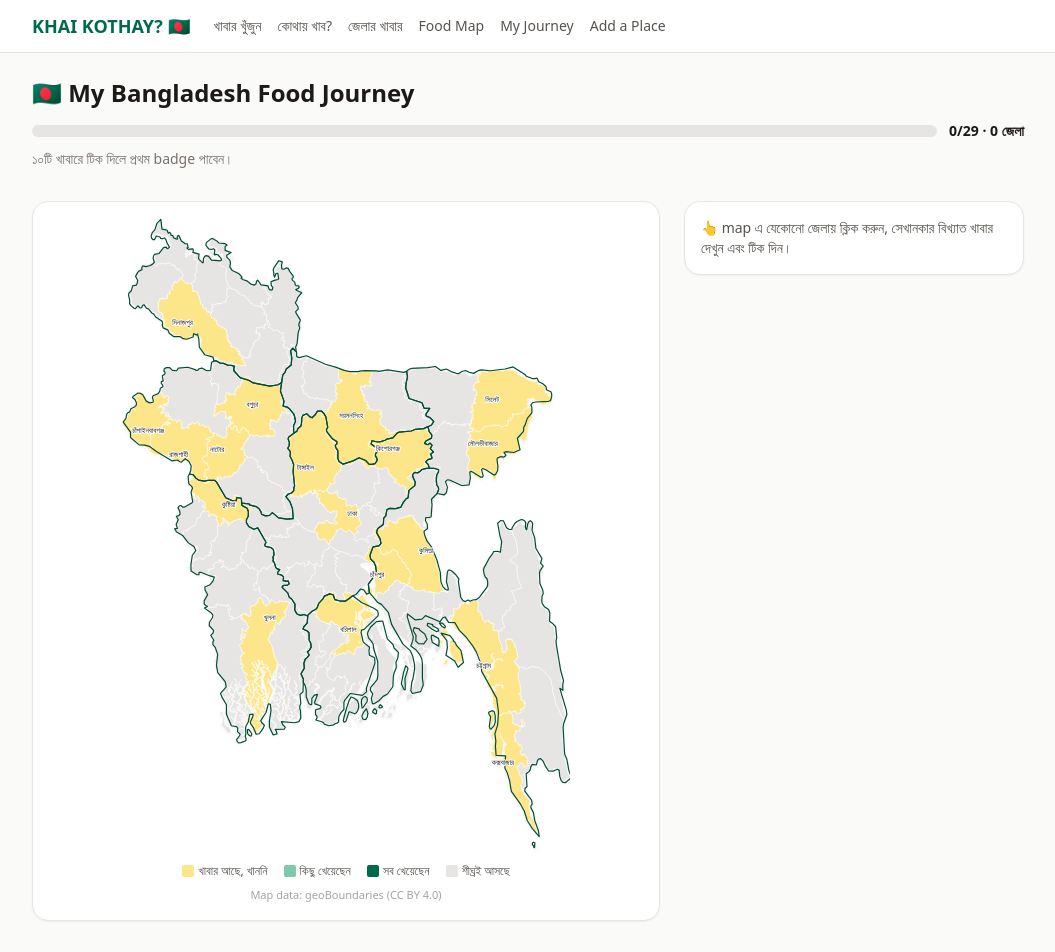
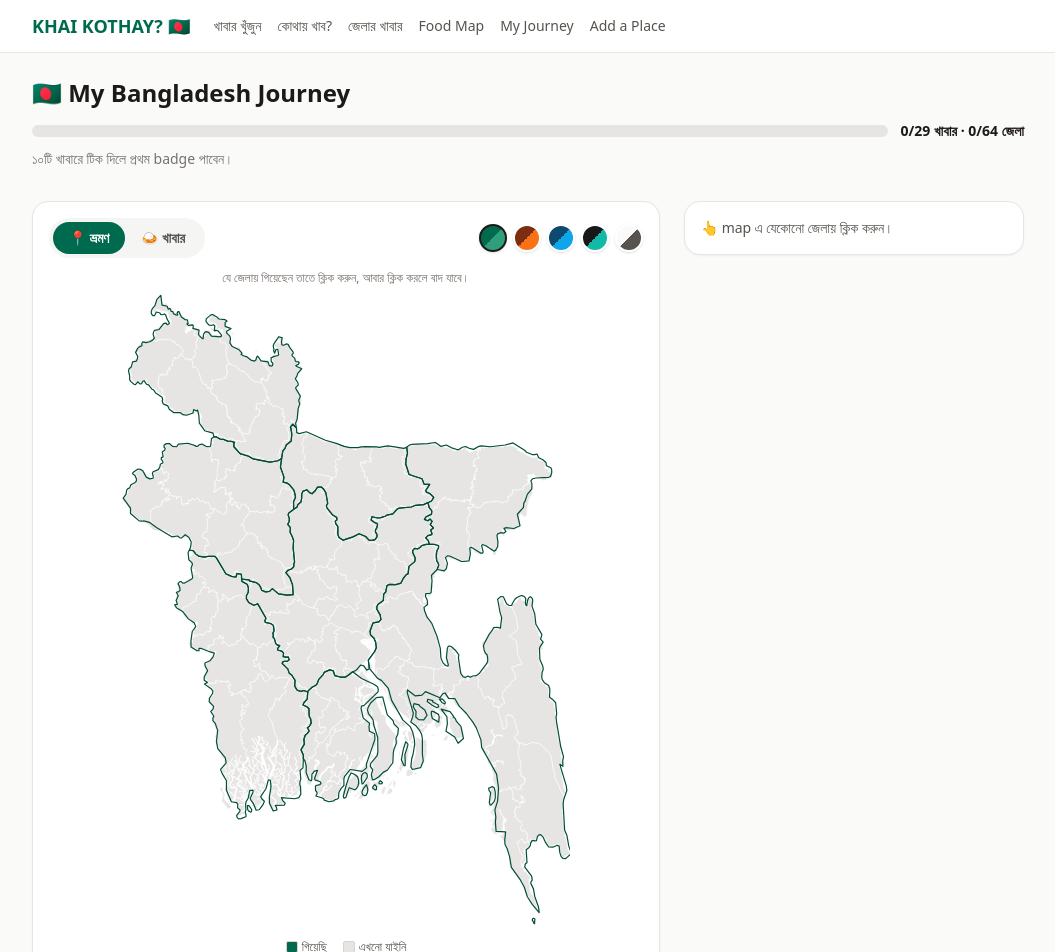
Before and after one commit to rrahul178/khai-kothay, a Next.js app: page /journey in a window 1280 px wide. Shown: the top 952 px of the page, without its empty margins (112-1167 px from the left). Built offline with nearby package versions, Linux system fonts and the light colour scheme.

Commit message:
Journey map: visited/foods modes, click-to-mark, 5 themes, PNG/JPG/PDF export
Co-Authored-By: Claude Sonnet 5.5 <noreply@anthropic.com>
Claude-Session: https://claude.ai/code/session_0163UmEMoaHZzVsJNxkYzTdN

```diff
--- a/package.json
+++ b/package.json
@@ -9,6 +9,7 @@
     "lint": "next lint"
   },
   "dependencies": {
+    "jspdf": "^4.2.1",
     "maplibre-gl": "^4.7.1",
     "next": "^15.1.0",
     "react": "^19.0.0",
--- a/src/app/journey/page.tsx
+++ b/src/app/journey/page.tsx
@@ -1,12 +1,13 @@
 "use client";
 import { useEffect, useMemo, useRef, useState } from "react";
 import Link from "next/link";
-import BangladeshMap, { districtFill } from "@/components/BangladeshMap";
+import BangladeshMap from "@/components/BangladeshMap";
 import FoodImage from "@/components/FoodImage";
 import { BD_MAP } from "@/data/bdmap";
 import { categories, foods, type Food } from "@/data/foods";
 import { districts, getDistrict } from "@/data/geo";
 import { useLocalList } from "@/lib/useLocalList";
+import { districtFill, getTheme, legendFor, themes, type MapMode } from "@/lib/mapTheme";
 import { badgesFor } from "@/lib/utils";
 
 const CARD_W = 1080;
@@ -32,83 +33,109 @@ function FoodTick({ food, on, toggle }: { food: Food; on: boolean; toggle: () =>
 }
 
 export default function Journey() {
-  const { items: eaten, toggle } = useLocalList("kk:eaten");
+  const { items: eaten, toggle: toggleEaten } = useLocalList("kk:eaten");
+  const { items: visited, toggle: toggleVisited } = useLocalList("kk:visited");
   const canvas = useRef<HTMLCanvasElement>(null);
   const [selected, setSelected] = useState<string | null>(null);
   const [filter, setFilter] = useState<string>("all");
+  const [mode, setMode] = useState<MapMode>("visited");
+  const [themeId, setThemeId] = useState("green");
+  const theme = getTheme(themeId);
+
+  // remember mode + theme on this device
+  useEffect(() => {
+    try {
+      const m = localStorage.getItem("kk:mapmode") as MapMode | null;
+      const t = localStorage.getItem("kk:maptheme");
+      if (m === "visited" || m === "foods") setMode(m);
+      if (t) setThemeId(t);
+    } catch {}
+  }, []);
+  useEffect(() => {
+    try {
+      localStorage.setItem("kk:mapmode", mode);
+      localStorage.setItem("kk:maptheme", themeId);
+    } catch {}
+  }, [mode, themeId]);
 
   const total = foods.length; // grows as you add more foods (long-term goal: 100)
   const badges = useMemo(() => badgesFor(eaten), [eaten]);
-  const exploredSlugs = useMemo(
+  const foodDistricts = useMemo(
     () => new Set(eaten.map((s) => foods.find((f) => f.slug === s)?.originDistrict).filter(Boolean) as string[]),
     [eaten]
   );
-  const explored = exploredSlugs.size;
   const pct = Math.round((eaten.length / total) * 100);
 
   const sel = selected ? getDistrict(selected) : null;
   const selFoods = selected ? foods.filter((f) => f.originDistrict === selected) : [];
   const shown = filter === "all" ? foods : foods.filter((f) => f.category === filter);
 
-  // Share card: draws the same map (real district shapes) coloured by progress.
+  const onSelect = (slug: string) => {
+    setSelected(slug);
+    if (mode === "visited") toggleVisited(slug); // click-to-mark, like a scratch map
+  };
+
+  // Export card: same real district shapes, coloured with the chosen theme.
   useEffect(() => {
     const c = canvas.current;
     if (!c) return;
     const g = c.getContext("2d")!;
     const bg = g.createLinearGradient(0, 0, 0, CARD_H);
-    bg.addColorStop(0, "#006a4e");
-    bg.addColorStop(1, "#003d2c");
+    bg.addColorStop(0, theme.bg[0]);
+    bg.addColorStop(1, theme.bg[1]);
     g.fillStyle = bg;
     g.fillRect(0, 0, CARD_W, CARD_H);
 
+    const isVisited = mode === "visited";
     g.textAlign = "center";
-    g.fillStyle = "#fff";
+    g.fillStyle = theme.onBg;
     g.font = "bold 60px sans-serif";
-    g.fillText("MY BANGLADESH FOOD JOURNEY", CARD_W / 2, 100);
+    g.fillText(isVisited ? "MY BANGLADESH" : "MY BANGLADESH FOOD JOURNEY", CARD_W / 2, 100);
+    g.globalAlpha = 0.75;
     g.font = "30px sans-serif";
-    g.fillStyle = "#bbf7d0";
-    g.fillText("আমার বাংলাদেশের খাবারের ভ্রমণ", CARD_W / 2, 148);
+    g.fillText(isVisited ? "আমার দেখা বাংলাদেশ" : "আমার বাংলাদেশের খাবারের ভ্রমণ", CARD_W / 2, 148);
+    g.globalAlpha = 1;
 
-    // map panel
     const s = 1.2;
     const mw = BD_MAP.width * s;
     const mh = BD_MAP.height * s;
     const mx = 40;
     const my = 190;
-    g.fillStyle = "rgba(255,255,255,0.08)";
-    g.beginPath();
-    g.roundRect(mx - 20, my - 10, mw + 40, mh + 30, 28);
-    g.fill();
     g.save();
     g.translate(mx, my + 10);
     g.scale(s, s);
     for (const d of BD_MAP.districts) {
-      g.fillStyle = districtFill(d.slug, eaten);
-      g.fill(new Path2D(d.d));
-      g.strokeStyle = "#ffffff";
+      const p = new Path2D(d.d);
+      g.fillStyle = districtFill(d.slug, mode, theme, eaten, visited);
+      g.fill(p);
+      g.strokeStyle = theme.border;
       g.lineWidth = 0.7;
-      g.stroke(new Path2D(d.d));
+      g.stroke(p);
     }
-    g.strokeStyle = "#003d2c";
+    g.strokeStyle = theme.division;
     g.lineWidth = 1.6;
     for (const d of BD_MAP.divisions) g.stroke(new Path2D(d.d));
     g.restore();
 
-    // stats column
     const cx = mx + mw + 60 + (CARD_W - (mx + mw + 60) - 40) / 2;
-    g.fillStyle = "#f42a41";
+    const bigNum = isVisited ? `${visited.length}/${districts.length}` : `${eaten.length}/${total}`;
+    const bigLabel = isVisited ? "districts visited" : "foods tasted";
+    const subNum = isVisited ? `${eaten.length}/${total}` : `${foodDistricts.size}/${districts.length}`;
+    const subLabel = isVisited ? "foods tasted" : "districts explored";
+    g.fillStyle = theme.accent;
     g.beginPath();
     g.arc(cx, 330, 120, 0, Math.PI * 2);
     g.fill();
-    g.fillStyle = "#fff";
-    g.font = "bold 84px sans-serif";
-    g.fillText(`${eaten.length}/${total}`, cx, 355);
+    g.fillStyle = theme.id === "paper" || theme.id === "sunset" || theme.id === "night" ? "#111" : "#fff";
+    g.font = "bold 78px sans-serif";
+    g.fillText(bigNum, cx, 352);
+    g.fillStyle = theme.onBg;
     g.font = "26px sans-serif";
-    g.fillText("foods tasted", cx, 468);
+    g.fillText(bigLabel, cx, 468);
     g.font = "bold 54px sans-serif";
-    g.fillText(`${explored}/${districts.length}`, cx, 560);
+    g.fillText(subNum, cx, 560);
     g.font = "26px sans-serif";
-    g.fillText("districts explored", cx, 596);
+    g.fillText(subLabel, cx, 596);
 
     g.font = "bold 28px sans-serif";
     g.fillText("Badges", cx, 670);
@@ -116,49 +143,64 @@ export default function Journey() {
     const list = badges.length ? badges.slice(0, 6).map((b) => `${b.emoji} ${b.label}`) : ["🍴 শুরু করুন!"];
     list.forEach((t, i) => g.fillText(t, cx, 716 + i * 46));
 
-    // legend
     const ly = my + mh + 40;
-    const items: [string, string][] = [["#fde68a", "To try"], ["#7cc9ad", "Started"], ["#006a4e", "Complete"], ["#e7e5e4", "Coming soon"]];
     g.font = "24px sans-serif";
     g.textAlign = "left";
     let lx = 90;
-    for (const [col, label] of items) {
+    for (const [col, label] of legendFor(mode, theme)) {
       g.fillStyle = col;
       g.fillRect(lx, ly - 20, 26, 26);
-      g.fillStyle = "#fff";
+      g.strokeStyle = theme.onBg;
+      g.globalAlpha = 0.35;
+      g.strokeRect(lx, ly - 20, 26, 26);
+      g.globalAlpha = 1;
+      g.fillStyle = theme.onBg;
       g.fillText(label, lx + 36, ly);
       lx += 36 + g.measureText(label).width + 40;
     }
 
     g.textAlign = "center";
-    g.fillStyle = "#fff";
+    g.fillStyle = theme.onBg;
     g.font = "bold 52px sans-serif";
     g.fillText("Khai Kothay? 🇧🇩", CARD_W / 2, CARD_H - 70);
+    g.globalAlpha = 0.75;
     g.font = "24px sans-serif";
-    g.fillStyle = "#bbf7d0";
     g.fillText("khai-kothay.vercel.app", CARD_W / 2, CARD_H - 30);
+    g.globalAlpha = 0.5;
     g.font = "16px sans-serif";
-    g.fillStyle = "rgba(255,255,255,.55)";
     g.textAlign = "right";
     g.fillText("Map: geoBoundaries (CC BY 4.0)", CARD_W - 24, CARD_H - 8);
-  }, [eaten, badges, total, explored]);
+    g.globalAlpha = 1;
+  }, [eaten, visited, badges, total, foodDistricts, mode, theme]);
 
-  const download = () => {
+  const save = (href: string, ext: string) => {
     const a = document.createElement("a");
-    a.download = "my-bangladesh-food-journey.png";
-    a.href = canvas.current!.toDataURL("image/png");
+    a.download = `my-bangladesh-${mode === "visited" ? "map" : "food-journey"}.${ext}`;
+    a.href = href;
     a.click();
   };
+  const exportImg = (type: "png" | "jpg") => {
+    const url = canvas.current!.toDataURL(type === "png" ? "image/png" : "image/jpeg", 0.92);
+    save(url, type);
+  };
+  const exportPdf = async () => {
+    const { jsPDF } = await import("jspdf"); // loaded only when needed
+    const pdf = new jsPDF({ orientation: "portrait", unit: "px", format: [CARD_W, CARD_H], hotfixes: ["px_scaling"] });
+    pdf.addImage(canvas.current!.toDataURL("image/jpeg", 0.92), "JPEG", 0, 0, CARD_W, CARD_H);
+    save(pdf.output("bloburl").toString(), "pdf");
+  };
+
+  const legend = legendFor(mode, theme);
 
   return (
     <div className="space-y-8">
       <div>
-        <h1 className="text-2xl font-extrabold">🇧🇩 My Bangladesh Food Journey</h1>
+        <h1 className="text-2xl font-extrabold">🇧🇩 My Bangladesh Journey</h1>
         <div className="mt-3 flex items-center gap-3">
           <div className="h-3 flex-1 overflow-hidden rounded-full bg-stone-200">
             <div className="h-full rounded-full bg-brand transition-all" style={{ width: `${pct}%` }} />
           </div>
-          <div className="text-sm font-semibold">{eaten.length}/{total} · {explored} জেলা</div>
+          <div className="text-sm font-semibold">{eaten.length}/{total} খাবার · {visited.length}/{districts.length} জেলা</div>
         </div>
         <div className="mt-2 flex flex-wrap gap-2">
           {badges.length ? badges.map((b) => <span key={b.id} className="chip">{b.emoji} {b.label}</span>) : <span className="text-sm text-stone-500">১০টি খাবারে টিক দিলে প্রথম badge পাবেন।</span>}
@@ -168,11 +210,38 @@ export default function Journey() {
       {/* Map + district panel */}
       <section className="grid gap-6 md:grid-cols-[1fr_340px]">
         <div className="card">
-          <BangladeshMap eaten={eaten} selected={selected} onSelect={setSelected} />
+          <div className="mb-3 flex flex-wrap items-center justify-between gap-3">
+            <div className="inline-flex rounded-full bg-stone-100 p-1 text-sm font-semibold">
+              <button onClick={() => setMode("visited")} className={`rounded-full px-4 py-1.5 ${mode === "visited" ? "bg-brand text-white" : "text-stone-600"}`}>📍 ভ্রমণ</button>
+              <button onClick={() => setMode("foods")} className={`rounded-full px-4 py-1.5 ${mode === "foods" ? "bg-brand text-white" : "text-stone-600"}`}>🍛 খাবার</button>
+            </div>
+            <div className="flex items-center gap-1.5" role="group" aria-label="Map theme">
+              {themes.map((t) => (
+                <button
+                  key={t.id}
+                  onClick={() => setThemeId(t.id)}
+                  title={t.label}
+                  aria-label={`Theme ${t.label}`}
+                  aria-pressed={themeId === t.id}
+                  className={`h-7 w-7 rounded-full border-2 ${themeId === t.id ? "border-stone-900" : "border-white"} shadow`}
+                  style={{ background: `linear-gradient(135deg, ${t.bg[0]} 50%, ${t.p2} 50%)` }}
+                />
+              ))}
+            </div>
+          </div>
+          <p className="mb-2 text-center text-xs text-stone-500">
+            {mode === "visited" ? "যে জেলায় গিয়েছেন তাতে ক্লিক করুন, আবার ক্লিক করলে বাদ যাবে।" : "জেলায় ক্লিক করে সেখানকার খাবার দেখুন ও টিক দিন।"}
+          </p>
+          <BangladeshMap eaten={eaten} visited={visited} mode={mode} theme={theme} selected={selected} onSelect={onSelect} />
           <div className="mt-3 flex flex-wrap justify-center gap-x-4 gap-y-1 text-xs text-stone-600">
-            {[["#fde68a", "খাবার আছে, খাননি"], ["#7cc9ad", "কিছু খেয়েছেন"], ["#006a4e", "সব খেয়েছেন"], ["#e7e5e4", "শীঘ্রই আসছে"]].map(([c, l]) => (
-              <span key={l} className="inline-flex items-center gap-1"><i className="inline-block h-3 w-3 rounded-sm" style={{ background: c }} />{l}</span>
+            {legend.map(([c, l]) => (
+              <span key={l} className="inline-flex items-center gap-1"><i className="inline-block h-3 w-3 rounded-sm border border-stone-300" style={{ background: c }} />{l}</span>
             ))}
+          </div>
+          <div className="mt-3 flex flex-wrap justify-center gap-2">
+            <button onClick={() => exportImg("png")} className="btn">⬇️ PNG</button>
+            <button onClick={() => exportImg("jpg")} className="btn-ghost">⬇️ JPG</button>
+            <button onClick={exportPdf} className="btn-ghost">⬇️ PDF</button>
           </div>
           <p className="mt-2 text-center text-[11px] text-stone-400">Map data: geoBoundaries (CC BY 4.0)</p>
         </div>
@@ -184,10 +253,13 @@ export default function Journey() {
                 <div className="text-lg font-bold">📍 {sel.nameBn}</div>
                 <div className="text-sm text-stone-500">{sel.nameEn}</div>
               </div>
+              <button onClick={() => toggleVisited(sel.slug)} className={`${visited.includes(sel.slug) ? "btn" : "btn-ghost"} justify-center`}>
+                {visited.includes(sel.slug) ? "✅ আমি গিয়েছি" : "📍 আমি এখানে গিয়েছি"}
+              </button>
               {selFoods.length ? (
                 <div className="grid grid-cols-2 gap-2">
                   {selFoods.map((f) => (
-                    <FoodTick key={f.slug} food={f} on={eaten.includes(f.slug)} toggle={() => toggle(f.slug)} />
+                    <FoodTick key={f.slug} food={f} on={eaten.includes(f.slug)} toggle={() => toggleEaten(f.slug)} />
                   ))}
                 </div>
               ) : (
@@ -196,7 +268,7 @@ export default function Journey() {
               <Link href={`/district/${sel.slug}`} className="btn-ghost">জেলার পাতা →</Link>
             </div>
           ) : (
-            <div className="card text-sm text-stone-600">👆 map এ যেকোনো জেলায় ক্লিক করুন, সেখানকার বিখ্যাত খাবার দেখুন এবং টিক দিন।</div>
+            <div className="card text-sm text-stone-600">👆 map এ যেকোনো জেলায় ক্লিক করুন।</div>
           )}
         </aside>
       </section>
@@ -212,17 +284,16 @@ export default function Journey() {
         </div>
         <div className="grid grid-cols-2 gap-3 sm:grid-cols-3 md:grid-cols-4">
           {shown.map((f) => (
-            <FoodTick key={f.slug} food={f} on={eaten.includes(f.slug)} toggle={() => toggle(f.slug)} />
+            <FoodTick key={f.slug} food={f} on={eaten.includes(f.slug)} toggle={() => toggleEaten(f.slug)} />
           ))}
         </div>
       </section>
 
-      {/* Share card */}
+      {/* Export preview */}
       <section className="space-y-3">
-        <h2 className="text-lg font-bold">Share your food journey</h2>
+        <h2 className="text-lg font-bold">Share card</h2>
         <canvas ref={canvas} width={CARD_W} height={CARD_H} className="mx-auto w-full max-w-sm rounded-2xl shadow" />
-        <div className="text-center"><button onClick={download} className="btn">⬇️ Download as image</button></div>
-        <p className="text-center text-xs text-stone-500">অগ্রগতি এই device এই সংরক্ষিত থাকে।</p>
+        <p className="text-center text-xs text-stone-500">উপরের PNG / JPG / PDF বোতাম দিয়ে এই card নামান। অগ্রগতি এই device এই সংরক্ষিত থাকে।</p>
       </section>
     </div>
   );
--- a/src/components/BangladeshMap.tsx
+++ b/src/components/BangladeshMap.tsx
@@ -2,72 +2,77 @@
 import { BD_MAP } from "@/data/bdmap";
 import { foods } from "@/data/foods";
 import { districts as geoDistricts } from "@/data/geo";
-
-// District fill by progress: grey = no foods listed yet, amber = foods to try, green shades = foods tried.
-export function districtFill(slug: string, eaten: string[]) {
-  const here = foods.filter((f) => f.originDistrict === slug);
-  if (!here.length) return "#e7e5e4";
-  const done = here.filter((f) => eaten.includes(f.slug)).length;
-  if (!done) return "#fde68a";
-  const t = done / here.length;
-  return t >= 1 ? "#006a4e" : t >= 0.5 ? "#2f9e7a" : "#7cc9ad";
-}
+import { districtFill, type MapMode, type MapTheme } from "@/lib/mapTheme";
 
 export default function BangladeshMap({
   eaten,
+  visited,
+  mode,
+  theme,
   selected,
   onSelect,
 }: {
   eaten: string[];
+  visited: string[];
+  mode: MapMode;
+  theme: MapTheme;
   selected: string | null;
   onSelect: (slug: string) => void;
 }) {
-  const centroid = (slug: string) => {
+  const withFoods = new Set(foods.map((f) => f.originDistrict));
+  const pos = (slug: string) => {
     const g = geoDistricts.find((d) => d.slug === slug)!;
-    const x = ((g.lng - BD_MAP.minLng) / (BD_MAP.maxLng - BD_MAP.minLng)) * BD_MAP.width;
-    const y = ((BD_MAP.maxLat - g.lat) / (BD_MAP.maxLat - BD_MAP.minLat)) * BD_MAP.height;
-    return { x, y };
+    return {
+      x: ((g.lng - BD_MAP.minLng) / (BD_MAP.maxLng - BD_MAP.minLng)) * BD_MAP.width,
+      y: ((BD_MAP.maxLat - g.lat) / (BD_MAP.maxLat - BD_MAP.minLat)) * BD_MAP.height,
+    };
   };
-  const withFoods = new Set(foods.map((f) => f.originDistrict));
+  const dark = theme.id === "night";
 
   return (
-    <svg
-      viewBox={`0 0 ${BD_MAP.width} ${BD_MAP.height}`}
-      className="mx-auto h-auto w-full max-w-md drop-shadow-sm"
-      role="group"
-      aria-label="Bangladesh food map"
-    >
+    <svg viewBox={`0 0 ${BD_MAP.width} ${BD_MAP.height}`} className="mx-auto h-auto w-full max-w-md" role="group" aria-label="Bangladesh map">
       <g>
         {BD_MAP.districts.map((d) => {
           const isSel = selected === d.slug;
+          const name = geoDistricts.find((g) => g.slug === d.slug);
           return (
             <path
               key={d.slug}
               d={d.d}
-              fill={districtFill(d.slug, eaten)}
-              stroke={isSel ? "#f42a41" : "#ffffff"}
-              strokeWidth={isSel ? 2 : 0.7}
-              className="cursor-pointer transition-opacity hover:opacity-80"
+              fill={districtFill(d.slug, mode, theme, eaten, visited)}
+              stroke={isSel ? theme.accent : theme.border}
+              strokeWidth={isSel ? 2.2 : 0.7}
+              tabIndex={0}
+              role="button"
+              aria-label={name?.nameEn}
+              className="cursor-pointer outline-none transition-opacity hover:opacity-75 focus-visible:opacity-75"
               onClick={() => onSelect(d.slug)}
+              onKeyDown={(e) => (e.key === "Enter" || e.key === " ") && onSelect(d.slug)}
             >
-              <title>{geoDistricts.find((g) => g.slug === d.slug)?.nameBn}</title>
+              <title>{name?.nameBn}</title>
             </path>
           );
         })}
       </g>
       <g pointerEvents="none">
         {BD_MAP.divisions.map((d) => (
-          <path key={d.slug} d={d.d} fill="none" stroke="#004d38" strokeWidth={1.6} strokeLinejoin="round" />
+          <path key={d.slug} d={d.d} fill="none" stroke={theme.division} strokeWidth={1.6} strokeLinejoin="round" />
         ))}
       </g>
-      <g pointerEvents="none" fontSize="10" fill="#1c1917" textAnchor="middle">
-        {geoDistricts
-          .filter((d) => withFoods.has(d.slug))
-          .map((d) => {
-            const { x, y } = centroid(d.slug);
-            return <text key={d.slug} x={x} y={y + 3} stroke="#fff" strokeWidth={2.5} paintOrder="stroke">{d.nameBn}</text>;
-          })}
-      </g>
+      {mode === "foods" && (
+        <g pointerEvents="none" fontSize="10" fill={dark ? "#fafafa" : "#1c1917"} textAnchor="middle">
+          {geoDistricts
+            .filter((d) => withFoods.has(d.slug))
+            .map((d) => {
+              const { x, y } = pos(d.slug);
+              return (
+                <text key={d.slug} x={x} y={y + 3} stroke={dark ? "#18181b" : "#fff"} strokeWidth={2.5} paintOrder="stroke">
+                  {d.nameBn}
+                </text>
+              );
+            })}
+        </g>
+      )}
     </svg>
   );
 }
--- /dev/null
+++ b/src/lib/mapTheme.ts
@@ -0,0 +1,45 @@
+import { foods } from "@/data/foods";
+
+export type MapMode = "visited" | "foods";
+
+export type MapTheme = {
+  id: string;
+  label: string;
+  bg: [string, string]; // share-card background gradient
+  onBg: string; // text colour on the card background
+  accent: string;
+  base: string; // nothing here yet
+  todo: string; // foods listed, none eaten
+  p1: string; // some eaten
+  p2: string; // half or more eaten
+  p3: string; // all eaten
+  visited: string; // visited district
+  border: string; // district borders
+  division: string; // division borders
+};
+
+export const themes: MapTheme[] = [
+  { id: "green", label: "সবুজ", bg: ["#006a4e", "#003d2c"], onBg: "#ffffff", accent: "#f42a41", base: "#e7e5e4", todo: "#fde68a", p1: "#7cc9ad", p2: "#2f9e7a", p3: "#006a4e", visited: "#006a4e", border: "#ffffff", division: "#004d38" },
+  { id: "sunset", label: "সূর্যাস্ত", bg: ["#7c2d12", "#431407"], onBg: "#fff7ed", accent: "#fbbf24", base: "#f5ebe0", todo: "#fed7aa", p1: "#fdba74", p2: "#f97316", p3: "#c2410c", visited: "#ea580c", border: "#d6b9a0", division: "#7c2d12" },
+  { id: "ocean", label: "সমুদ্র", bg: ["#0c4a6e", "#082f49"], onBg: "#f0f9ff", accent: "#facc15", base: "#e0f2fe", todo: "#bae6fd", p1: "#7dd3fc", p2: "#0ea5e9", p3: "#0369a1", visited: "#0284c7", border: "#7dd3fc", division: "#0c4a6e" },
+  { id: "night", label: "রাত", bg: ["#18181b", "#09090b"], onBg: "#fafafa", accent: "#22d3ee", base: "#3f3f46", todo: "#52525b", p1: "#2dd4bf", p2: "#14b8a6", p3: "#0f766e", visited: "#22d3ee", border: "#18181b", division: "#a1a1aa" },
+  { id: "paper", label: "সাদা-কালো", bg: ["#fafaf9", "#e7e5e4"], onBg: "#1c1917", accent: "#dc2626", base: "#ffffff", todo: "#e7e5e4", p1: "#a8a29e", p2: "#57534e", p3: "#1c1917", visited: "#1c1917", border: "#a8a29e", division: "#1c1917" },
+];
+
+export const getTheme = (id: string) => themes.find((t) => t.id === id) ?? themes[0];
+
+export function districtFill(slug: string, mode: MapMode, theme: MapTheme, eaten: string[], visited: string[]) {
+  if (mode === "visited") return visited.includes(slug) ? theme.visited : theme.base;
+  const here = foods.filter((f) => f.originDistrict === slug);
+  if (!here.length) return theme.base;
+  const done = here.filter((f) => eaten.includes(f.slug)).length;
+  if (!done) return theme.todo;
+  const t = done / here.length;
+  return t >= 1 ? theme.p3 : t >= 0.5 ? theme.p2 : theme.p1;
+}
+
+export function legendFor(mode: MapMode, theme: MapTheme): [string, string][] {
+  return mode === "visited"
+    ? [[theme.visited, "গিয়েছি"], [theme.base, "এখনো যাইনি"]]
+    : [[theme.todo, "খাবার আছে, খাননি"], [theme.p1, "কিছু খেয়েছেন"], [theme.p3, "সব খেয়েছেন"], [theme.base, "শীঘ্রই আসছে"]];
+}
```
Also changed, not shown: 1 other file (tests, documents, lock files or other folders).
